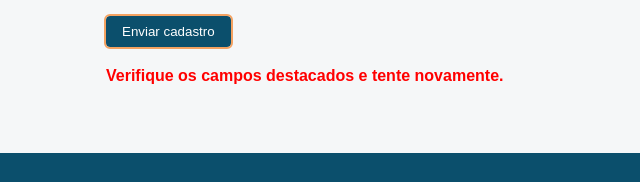
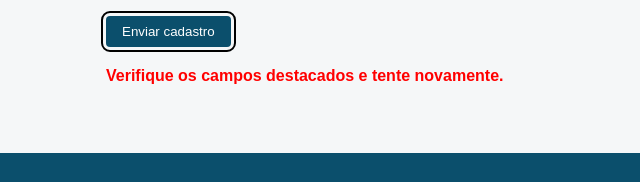
Before and after one commit to Bosyah/maos-que-ajudam, a plain HTML site: page html/cadastro.html in a window 1280 px wide. Both pictures are taken after typing "Sample", "name@example.com", "Sample", "5551234", "Sample", "Sample" into the empty fields and a click on the button "Enviar cadastro". Shown: the part 905-1087 px from the top of the page, 0-640 px from the left. Drawn offline with Linux system fonts and the light colour scheme; some packages are replaced by stand-ins of ours; a script that the page names is missing.

Commit message:
Melhora indicador visual de foco

```diff
--- a/css/style.css
+++ b/css/style.css
@@ -387,3 +387,13 @@ footer {
     width: 190px;
     box-sizing: border-box;
 }
+
+/* =========================
+   ACESSIBILIDADE - FOCO
+========================= */
+
+a:focus,
+button:focus {
+    outline: 2px solid #000;
+    outline-offset: 3px;
+}
```
